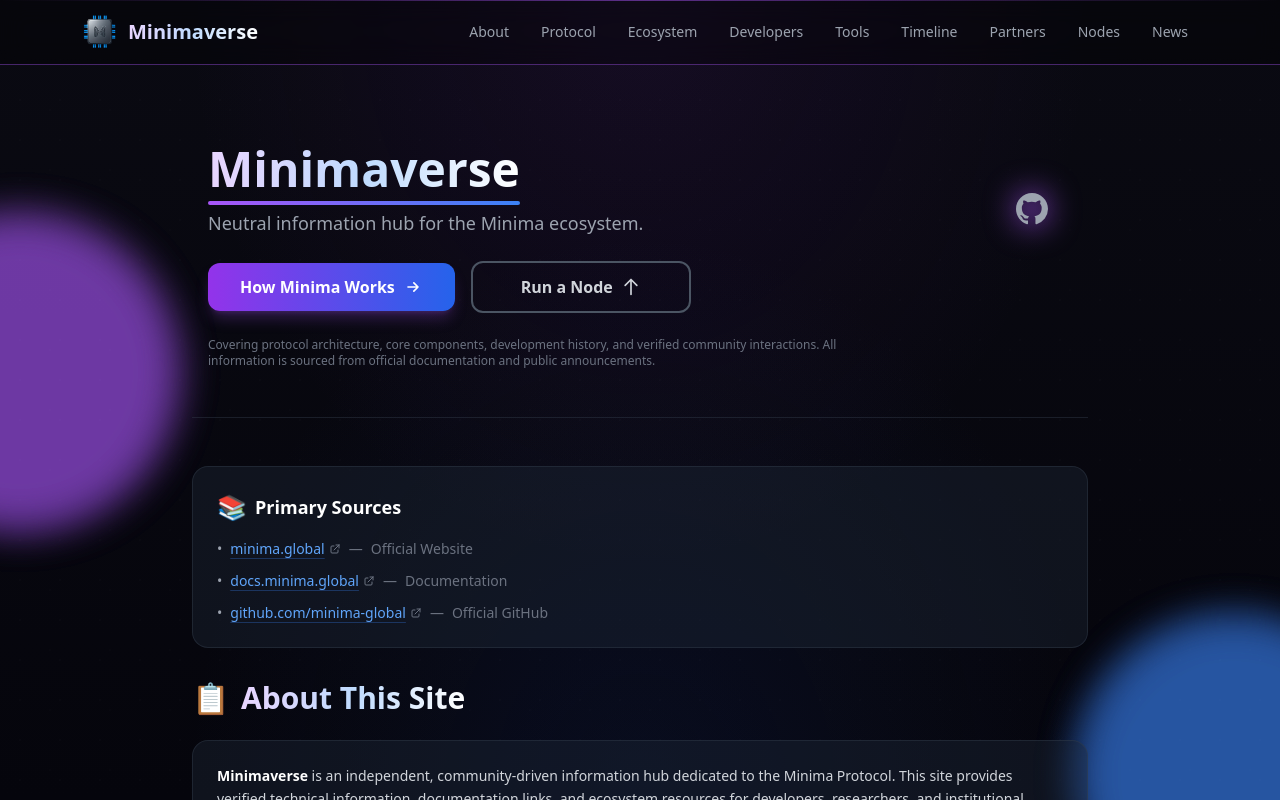
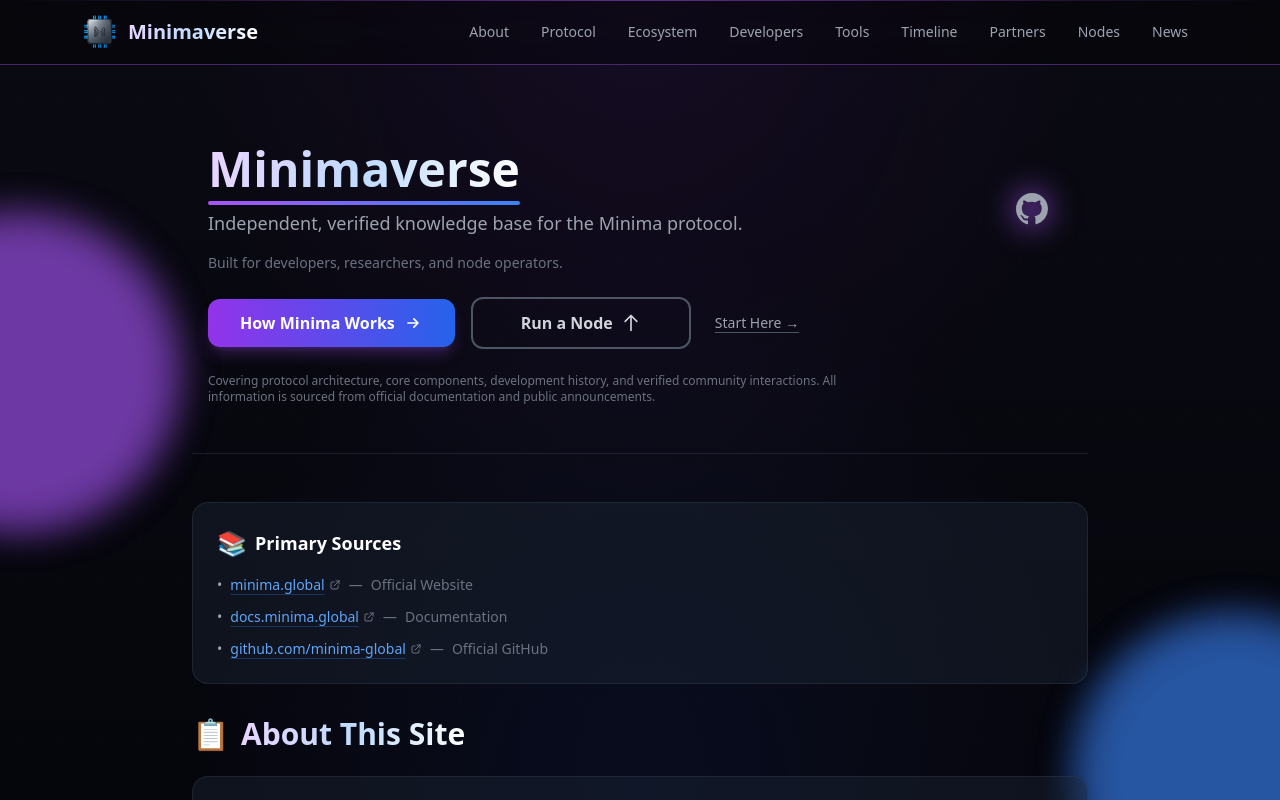
Before and after one commit to KuA1bo/minimaverse-site, a Next.js app: page / in a window 1280 px wide. Shown: the top 800 px of the page. Built offline with nearby package versions, Linux system fonts and the light colour scheme.

Commit message:
chore: finalize homepage copy and pre-launch polish

```diff
--- a/src/app/page.tsx
+++ b/src/app/page.tsx
@@ -1,8 +1,8 @@
 // src/app/page.tsx
 // Home page - enhanced animated orbs + unified visual design system
-// Updated: Hero text for neutral positioning and ecosystem accuracy
+// Updated: Enhanced hero copy, Start Here CTA, Primary Sources mobile fixes
 // Note: All comments in English only
-// Content: Updated hero section text only; rest 1:1 unchanged
+// Content: Hero section enhanced; rest 1:1 unchanged
 
 import Link from 'next/link';
 
@@ -109,8 +109,12 @@
               </span>
               <span className="absolute -bottom-3 left-0 right-0 h-1 bg-gradient-to-r from-purple-500 via-blue-500 to-cyan-500 rounded-full animate-gradient-x" />
             </h1>
-            <p className="text-gray-400 text-base sm:text-lg mb-6 leading-relaxed">
-              Neutral information hub for the Minima ecosystem.
+            {/* UPDATED: Stronger value proposition */}
+            <p className="text-gray-400 text-base sm:text-lg mb-4 leading-relaxed">
+              Independent, verified knowledge base for the Minima protocol.
+            </p>
+            <p className="text-gray-500 text-sm mb-6">
+              Built for developers, researchers, and node operators.
             </p>
 
             <div className="flex flex-col sm:flex-row sm:items-center sm:gap-4">
@@ -132,8 +136,16 @@
                   <path strokeLinecap="round" strokeLinejoin="round" strokeWidth={2} d="M5 10l7-7m0 0l7 7m-7-7v18" />
                 </svg>
               </Link>
+              {/* NEW: Start Here CTA */}
+              <Link
+                href="/about"
+                className="text-gray-400 hover:text-white text-sm underline decoration-gray-600 hover:decoration-purple-500/60 underline-offset-4 transition-all duration-300 mt-3 sm:mt-0 sm:ml-2"
+              >
+                Start Here →
+              </Link>
             </div>
 
+            {/* UPDATED: More specific scope description */}
             <p className="mt-6 text-xs text-gray-500 max-w-2xl">
               Covering protocol architecture, core components, development history, and verified community interactions. All information is sourced from official documentation and public announcements.
             </p>
@@ -157,7 +169,7 @@
               <span className="text-gray-400 hidden md:inline">•</span>
               <ExternalLink
                 href="https://minima.global  "
-                className="text-blue-400 hover:text-purple-400 underline decoration-blue-500/30 hover:decoration-purple-500/60 underline-offset-4 transition-all duration-300 font-medium"
+                className="text-blue-400 hover:text-purple-400 underline decoration-blue-500/30 hover:decoration-purple-500/60 underline-offset-4 transition-all duration-300 font-medium break-all min-w-0"
               >
                 minima.global
               </ExternalLink>
@@ -168,7 +180,7 @@
               <span className="text-gray-400 hidden md:inline">•</span>
               <ExternalLink
                 href="https://docs.minima.global  "
-                className="text-blue-400 hover:text-purple-400 underline decoration-blue-500/30 hover:decoration-purple-500/60 underline-offset-4 transition-all duration-300 font-medium"
+                className="text-blue-400 hover:text-purple-400 underline decoration-blue-500/30 hover:decoration-purple-500/60 underline-offset-4 transition-all duration-300 font-medium break-all min-w-0"
               >
                 docs.minima.global
               </ExternalLink>
@@ -179,7 +191,7 @@
               <span className="text-gray-400 hidden md:inline">•</span>
               <ExternalLink
                 href="https://github.com/minima-global  "
-                className="text-blue-400 hover:text-purple-400 underline decoration-blue-500/30 hover:decoration-purple-500/60 underline-offset-4 transition-all duration-300 font-medium"
+                className="text-blue-400 hover:text-purple-400 underline decoration-blue-500/30 hover:decoration-purple-500/60 underline-offset-4 transition-all duration-300 font-medium break-all min-w-0"
               >
                 github.com/minima-global
               </ExternalLink>
```
